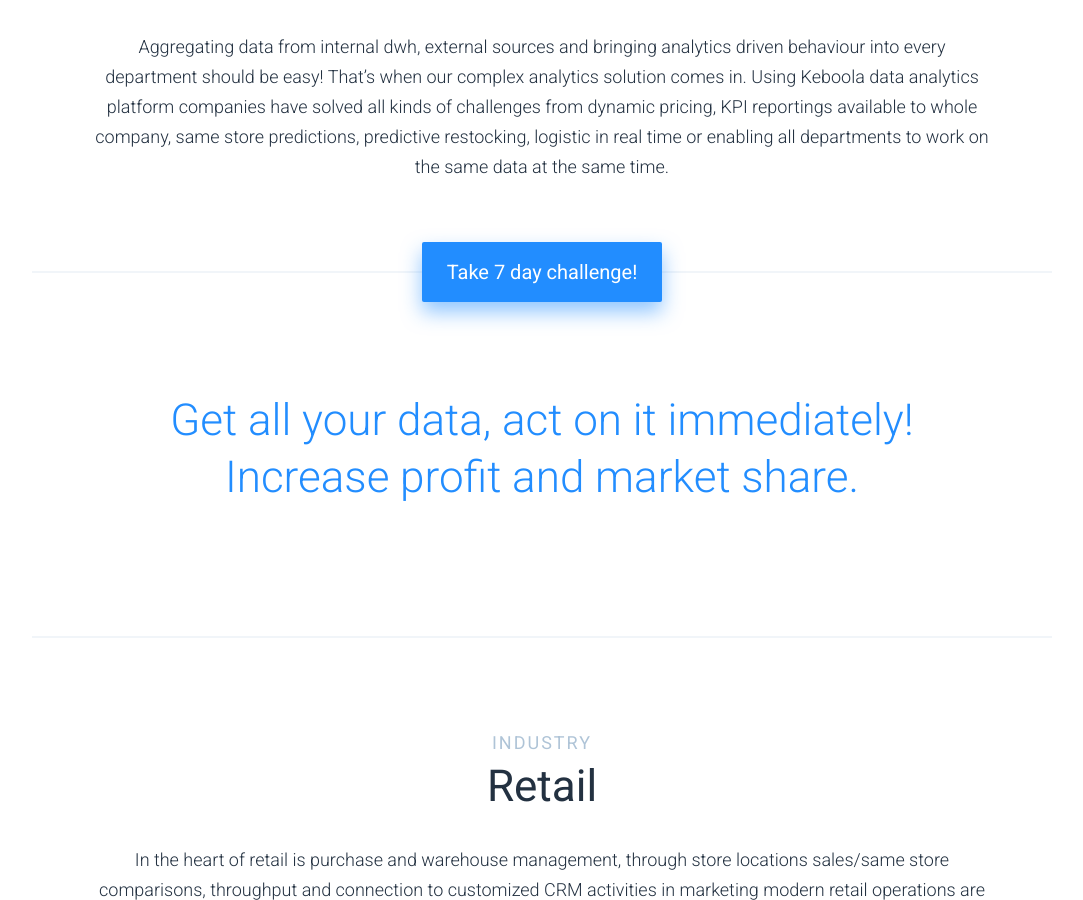
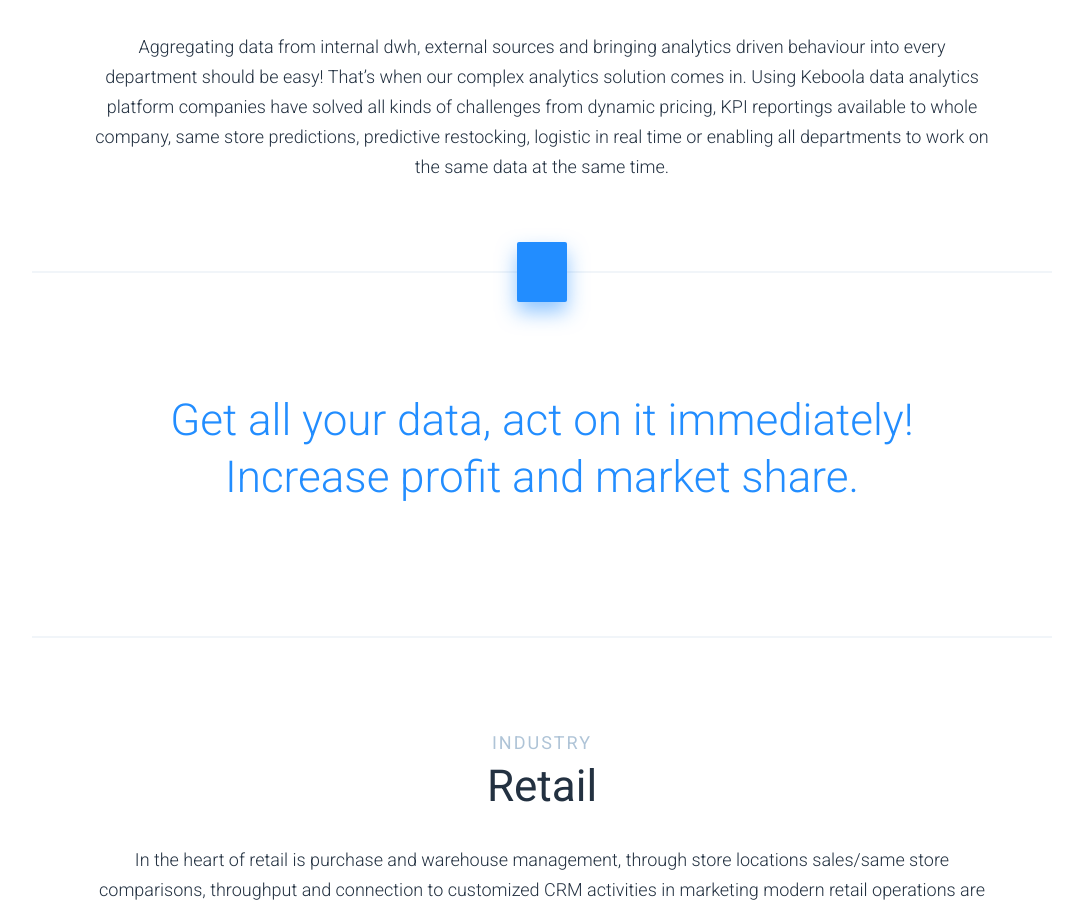
Before and after one commit to keboola/website, a Jekyll site: the page built from _solutions/solutions.md, in a window 1280 px wide and 900 px high, scrolled down 774 px. Shown: the whole window, without its empty margins (98-1181 px from the left). Built offline with Jekyll 4.4.1, drawn with Linux system fonts in a browser that asks for light colours; nearby versions of some CDN libraries.

Commit message:
Update from Forestry.io - Updated solutions.md

```diff
--- a/_solutions/solutions.md
+++ b/_solutions/solutions.md
@@ -22,7 +22,7 @@ page_sections:
     time or enabling all departments to work on the same data at the same time."
   subheadline: According to <a href="https://hbr.org/2018/02/big-companies-are-embracing-analytics-but-most-still-dont-have-a-data-driven-culture">Hbr.org</a>
   headline: DataDriven companies have 30% higher EBITDA!
-  ctaname: Take 7 day challenge!
+  ctaname: ''
 - template: article-list-hp
   block: article-list-hp
   headline: Get all your data, act on it immediately! Increase profit and market share.
```
